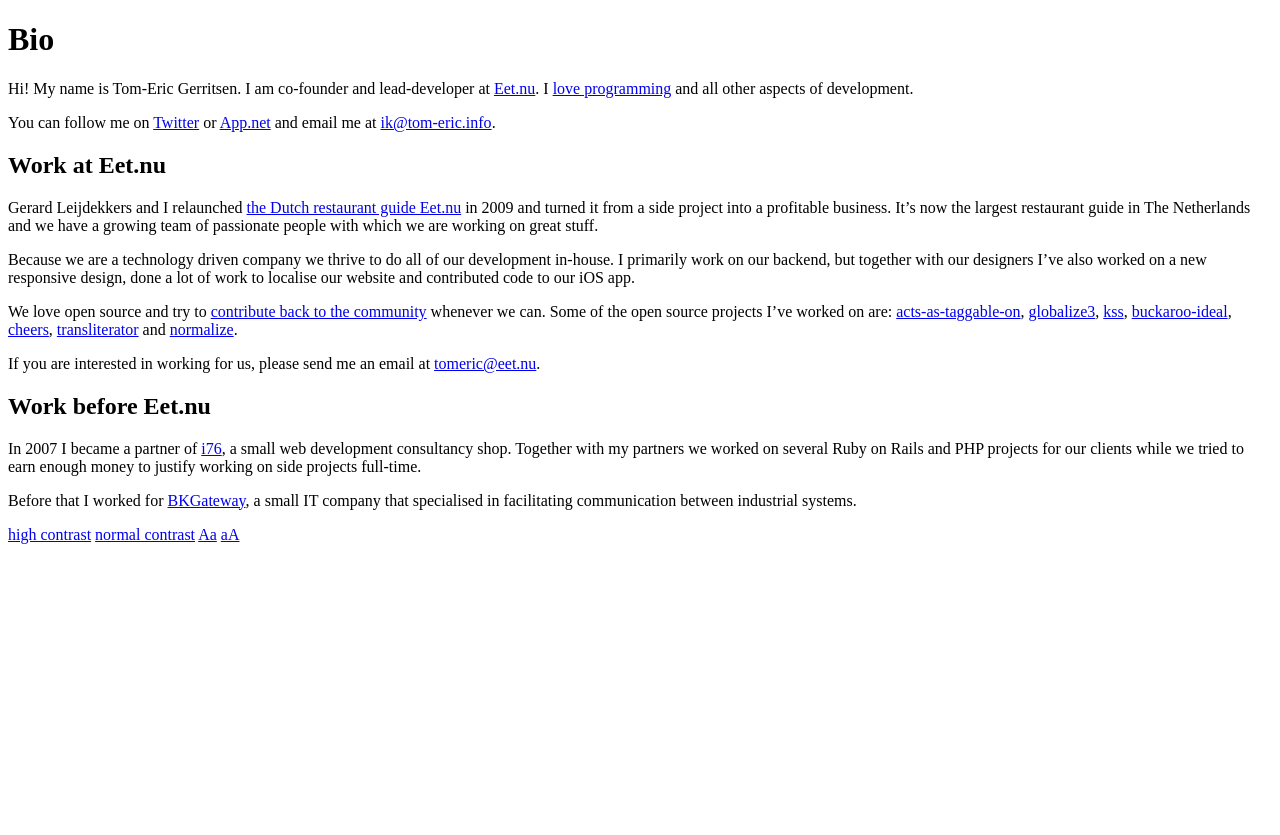
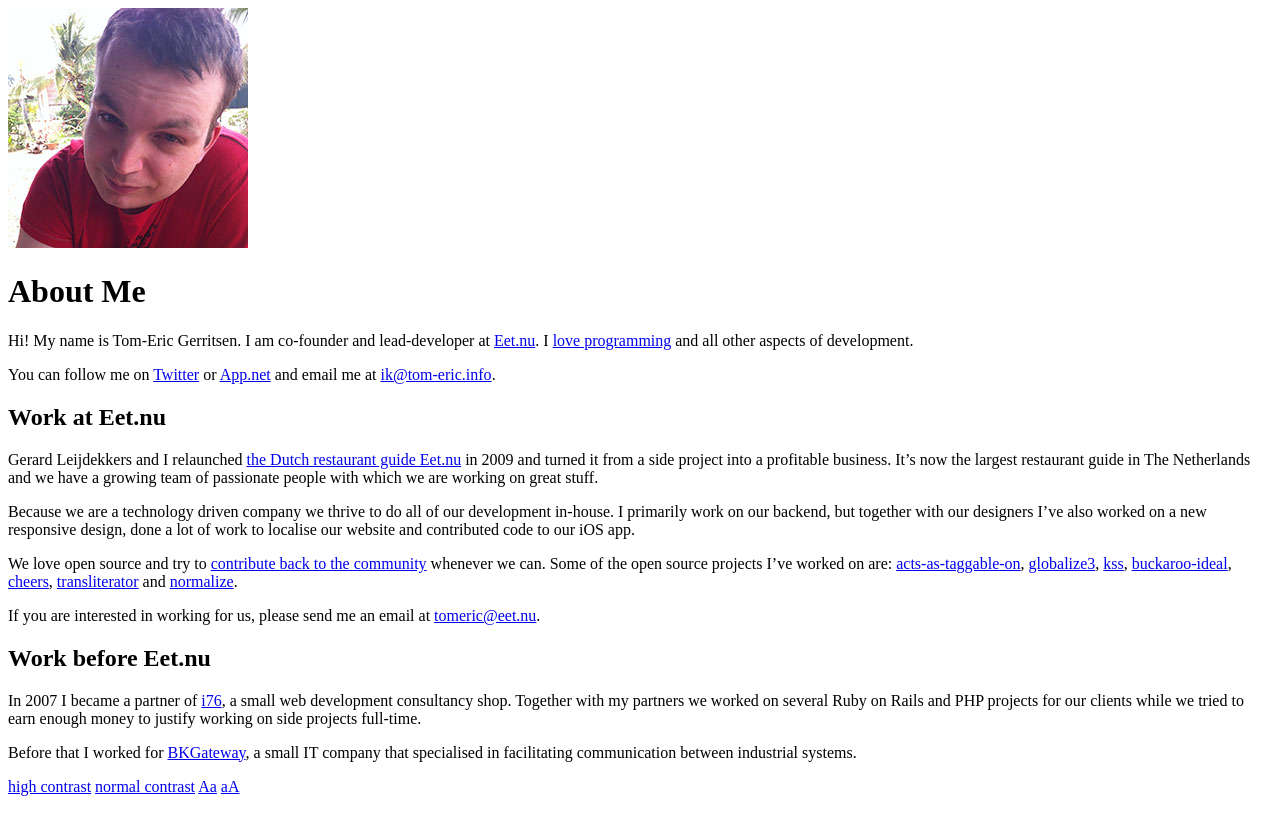
Before and after one commit to tomeric/tomeric.github.com, a Jekyll site: the page built from index.md, in a window 1280 px wide. Shown: the top 835 px of the page. Built offline with Jekyll 4.4.1, drawn with Linux system fonts in a browser that asks for light colours; Markdown is read by kramdown in place of the engine named in the settings.

Commit message:
Update homepage - Change "Bio" header to "About Me" - Add avatar

```diff
--- a/index.md
+++ b/index.md
@@ -3,7 +3,9 @@ layout: application
 title: Tom-Eric Gerritsen
 ---
 
-# Bio
+<div class="avatar"><img src="/img/tom-eric.jpg" alt="Picture of Tom-Eric Gerritsen" title="Tom-Eric in Buriram, Thailand"></div>
+
+# About Me
 
 Hi! My name is Tom-Eric Gerritsen. I am co-founder and lead-developer at [Eet.nu]. I [love programming][My GitHub Account] and all other aspects of development.
 
```
Also changed, not shown: img/tom-eric.jpg (added).
